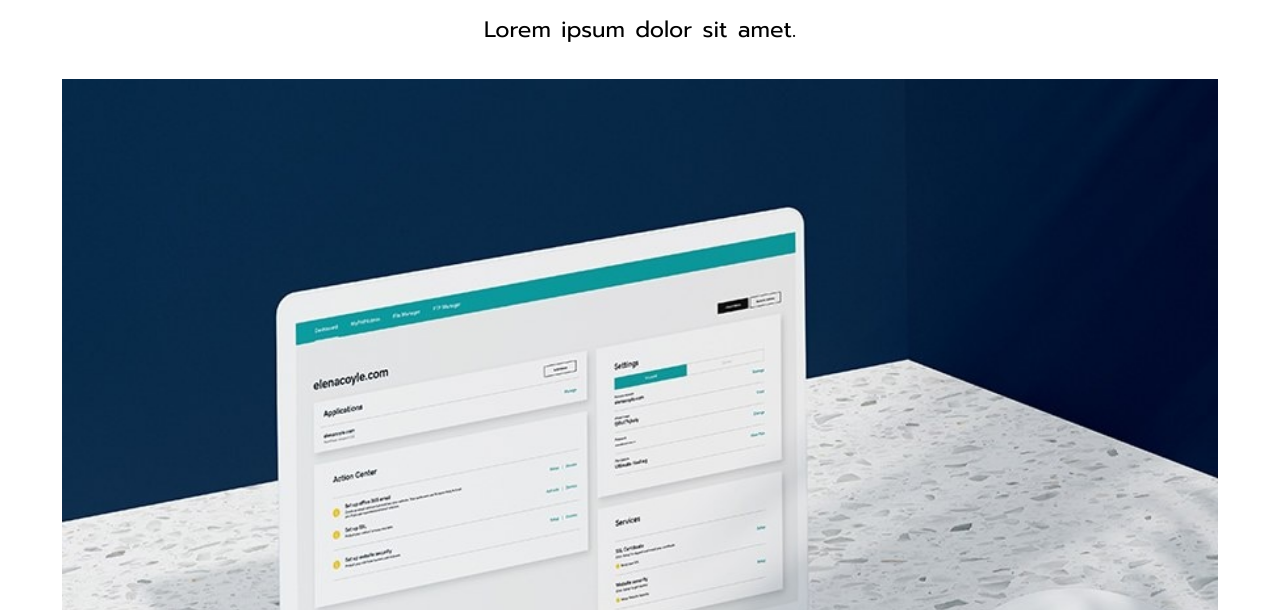
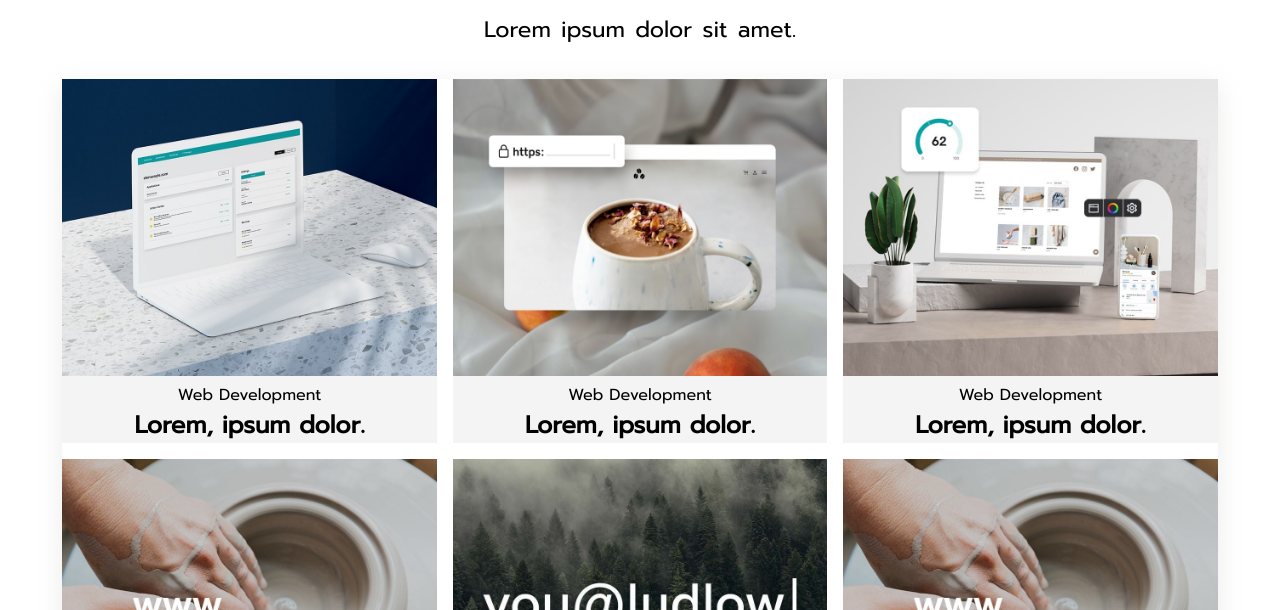
Before and after one commit to BurcuML/Freelancer, a website: page public/projects.html in a window 1280 px wide. Shown: the part 190-800 px from the top of the page. Drawn offline with nearby package versions, Linux system fonts and the light colour scheme.

Commit message:
Add project styles with grid layout and box shadow effects

```diff
--- a/scss/_projects.scss
+++ b/scss/_projects.scss
@@ -0,0 +1,16 @@
+@use "variables";
+
+.items {
+    display: grid;
+    grid-template-columns: repeat(3, 1fr);
+    gap: 1rem;
+    box-shadow: rgba(149, 154, 145, .2) 0px 8px 24px;
+
+    .item {
+        position: relative;
+        background-color: variables.$light-color;
+        overflow: hidden;
+
+
+    }
+}
```
Also changed, not shown: public/css/main.css, 1 other file.
